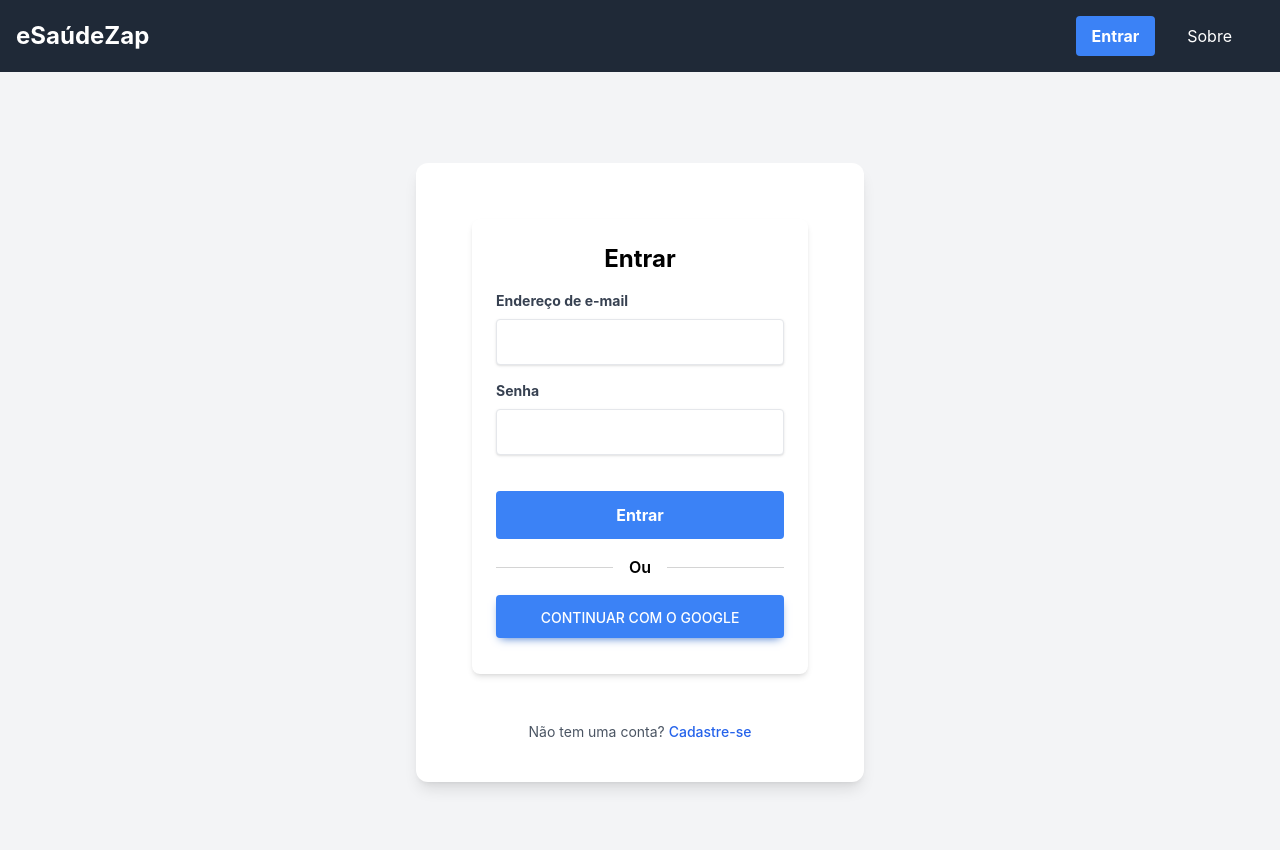
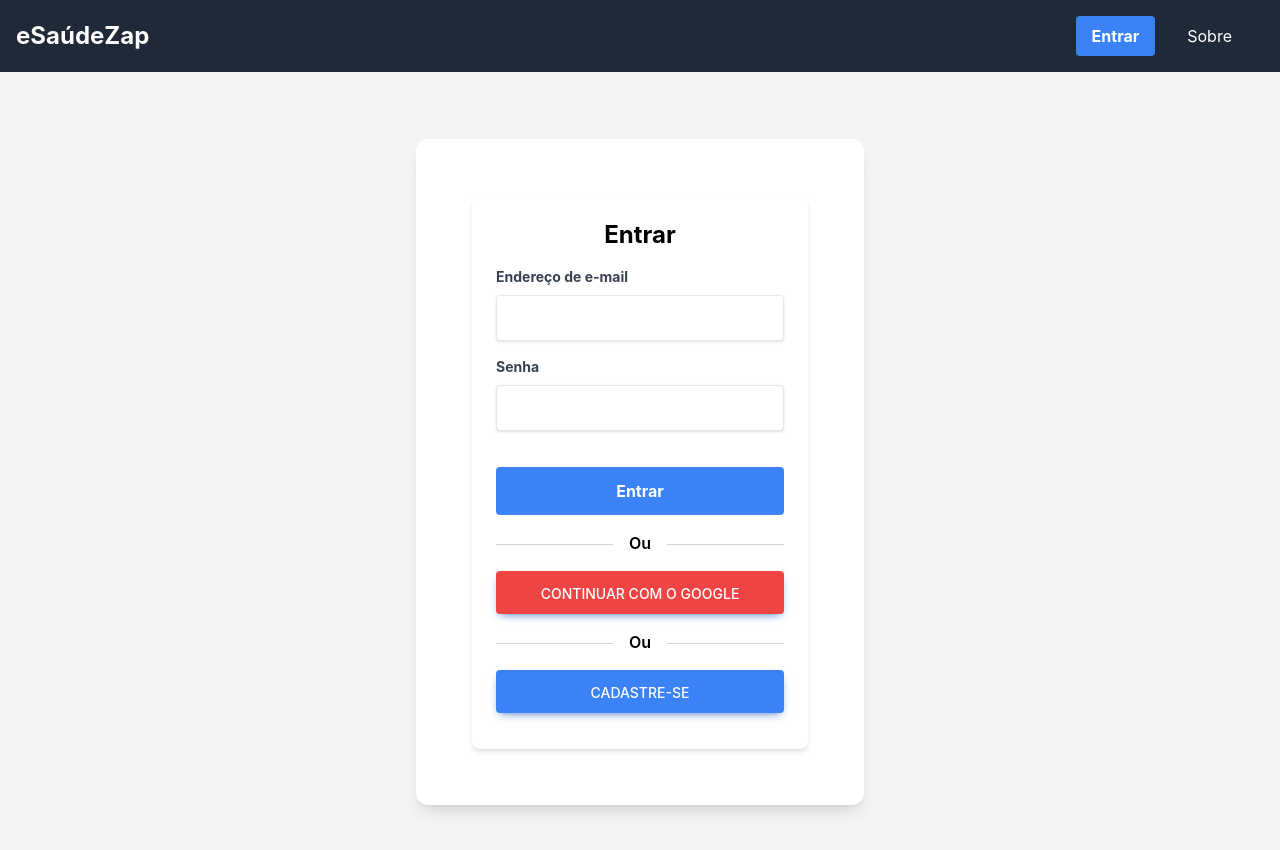
Before and after one commit to darlinton/esaude-chatbot, a React (Create React App) app in the folder frontend/: page /login in a window 1280 px wide. Shown: the top 850 px of the page. Built offline with nearby package versions, Linux system fonts and the light colour scheme.

Commit message:
improving login screen

```diff
--- a/frontend/src/components/Auth/LoginForm.js
+++ b/frontend/src/components/Auth/LoginForm.js
@@ -68,11 +68,25 @@ const LoginForm = () => {
                 </div>
 
                 <a
-              className="mb-3 flex w-full items-center justify-center rounded bg-blue-500 px-7 pb-2.5 pt-3 text-center text-sm font-medium uppercase leading-normal text-white shadow-[0_4px_9px_-4px_#3b71ca] transition duration-150 ease-in-out hover:bg-blue-600 hover:shadow-[0_8px_9px_-4px_rgba(59,113,202,0.3),0_4px_18px_0_rgba(59,113,202,0.2)] focus:bg-blue-600 focus:shadow-[0_8px_9px_-4px_rgba(59,113,202,0.3),0_4px_18px_0_rgba(59,113,202,0.2)] focus:outline-none focus:ring-0 active:bg-blue-700 active:shadow-[0_8px_9px_-4px_rgba(59,113,202,0.3),0_4px_18px_0_rgba(59,113,202,0.2)]"
+                className="mb-3 flex w-full items-center justify-center rounded bg-red-500 px-7 pb-2.5 pt-3 text-center text-sm font-medium uppercase leading-normal text-white shadow-[0_4px_9px_-4px_#3b71ca] transition duration-150 ease-in-out hover:bg-blue-600 hover:shadow-[0_8px_9px_-4px_rgba(59,113,202,0.3),0_4px_18px_0_rgba(59,113,202,0.2)] focus:bg-blue-600 focus:shadow-[0_8px_9px_-4px_rgba(59,113,202,0.3),0_4px_18px_0_rgba(59,113,202,0.2)] focus:outline-none focus:ring-0 active:bg-blue-700 active:shadow-[0_8px_9px_-4px_rgba(59,113,202,0.3),0_4px_18px_0_rgba(59,113,202,0.2)]"
                 href="/api/auth/google"
                 role="button"
                 >
                 {t('loginForm.continueWithGoogle')}
+                </a>
+
+                <div className="my-4 flex items-center before:mt-0.5 before:flex-1 before:border-t before:border-neutral-300 after:mt-0.5 after:flex-1 after:border-t after:border-neutral-300">
+                <p className="mx-4 mb-0 text-center font-semibold">
+                    {t('loginForm.orSeparator')}
+                </p>
+                </div>
+
+                <a
+                className="mb-3 flex w-full items-center justify-center rounded bg-blue-500 px-7 pb-2.5 pt-3 text-center text-sm font-medium uppercase leading-normal text-white shadow-[0_4px_9px_-4px_#3b71ca] transition duration-150 ease-in-out hover:bg-blue-600 hover:shadow-[0_8px_9px_-4px_rgba(59,113,202,0.3),0_4px_18px_0_rgba(59,113,202,0.2)] focus:bg-blue-600 focus:shadow-[0_8px_9px_-4px_rgba(59,113,202,0.3),0_4px_18px_0_rgba(59,113,202,0.2)] focus:outline-none focus:ring-0 active:bg-blue-700 active:shadow-[0_8px_9px_-4px_rgba(59,113,202,0.3),0_4px_18px_0_rgba(59,113,202,0.2)]"
+                href="/signup"
+                role="button"
+                >
+                {t('loginForm.signupLink')}
                 </a>
         </form>
         </div>
--- a/frontend/src/pages/LoginPage.js
+++ b/frontend/src/pages/LoginPage.js
@@ -1,6 +1,5 @@
 import React from 'react';
 import LoginForm from '../components/Auth/LoginForm';
-import { Link } from 'react-router-dom';
 import { useTranslation } from 'react-i18next';
 
 const LoginPage = () => {
@@ -9,12 +8,6 @@ const LoginPage = () => {
         <div className="min-h-screen flex items-center justify-center bg-gray-100">
             <div className="max-w-md w-full space-y-8 p-10 bg-white rounded-xl shadow-lg">
                 <LoginForm />
-                <p className="text-center text-sm text-gray-600">
-                    {t('loginForm.signupPrompt')}{' '}
-                    <Link to="/signup" className="font-medium text-blue-600 hover:text-blue-500">
-                        {t('loginForm.signupLink')}
-                    </Link>
-                </p>
             </div>
         </div>
     );
```
Lines whose indentation alone changed are shown as unchanged.
